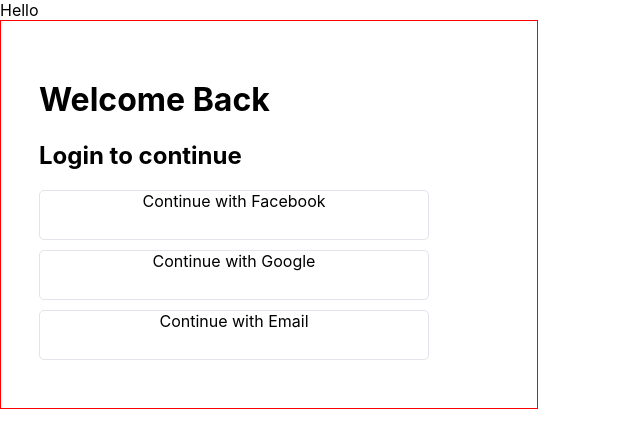
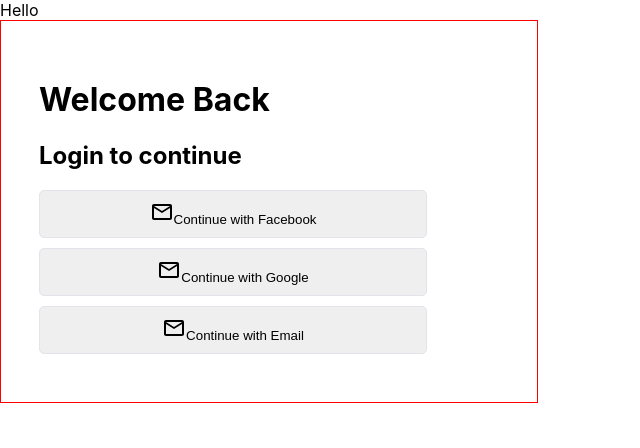
Before and after one commit to stefaniesatna/plantshed, a React (Create React App) app: page / in a window 1280 px wide. Shown: the top 448 px of the page, without its empty margins (0-640 px from the left). Built offline with nearby package versions, Linux system fonts and the light colour scheme.

Commit message:
Fixed icons

```diff
--- a/package.json
+++ b/package.json
@@ -3,7 +3,10 @@
   "version": "0.1.0",
   "private": true,
   "dependencies": {
+    "@emotion/react": "^11.7.1",
+    "@emotion/styled": "^11.6.0",
     "@mui/icons-material": "^5.4.2",
+    "@mui/material": "^5.4.2",
     "@testing-library/jest-dom": "^5.16.2",
     "@testing-library/react": "^12.1.3",
     "@testing-library/user-event": "^13.5.0",
--- a/src/components/login/LoginButton.js
+++ b/src/components/login/LoginButton.js
@@ -1,4 +1,8 @@
+import {Facebook, Google, MailOutline} from '@mui/icons-material';
+
 export default function LoginButton({way, icon}){
+
+    const iconNames = ["Facebook", "Google", "MailOutline"];
 
     const style = {
         width: "388px",
@@ -16,8 +20,9 @@
     const text = `Continue with ${way}`;
 
     return (
-        <div style={style}>
+        <button style={style}>
+            <MailOutline />
             {text}
-        </div>
+        </button>
     )
 }
--- a/src/components/login/LoginModal.js
+++ b/src/components/login/LoginModal.js
@@ -2,7 +2,7 @@
 
 export default function LoginModal(){
 
-    const loginWays = [{name: "Facebook", icon: "Assetlink"}, {name: "Google", icon: "Assetlink"}, {name: "Email", icon: "AssetLink"}];
+    const loginWays = [{name: "Facebook", icon: "FacebookIcon"}, {name: "Google", icon: "GoogleIcon"}, {name: "Email", icon: "MailOutlineIcon"}];
 
     const style = {
         width: "460px",
```
Also changed, not shown: 1 other file (tests, documents, lock files or other folders).
